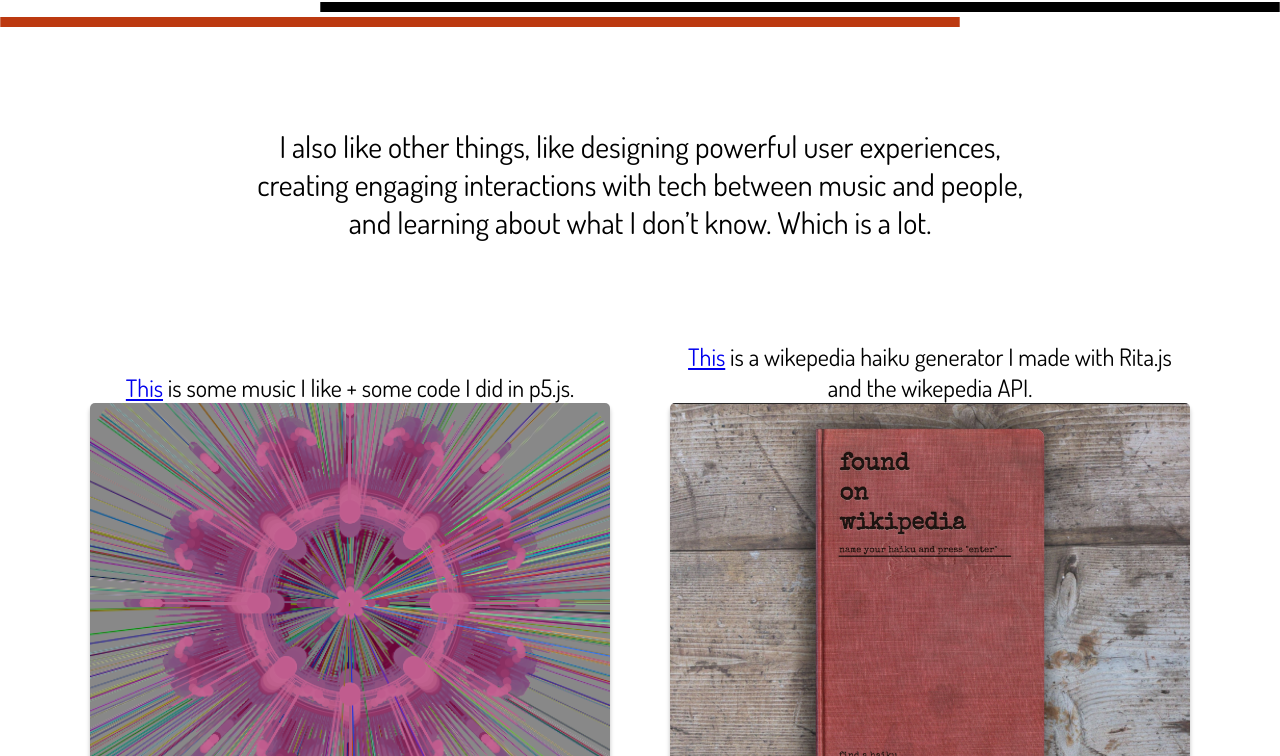
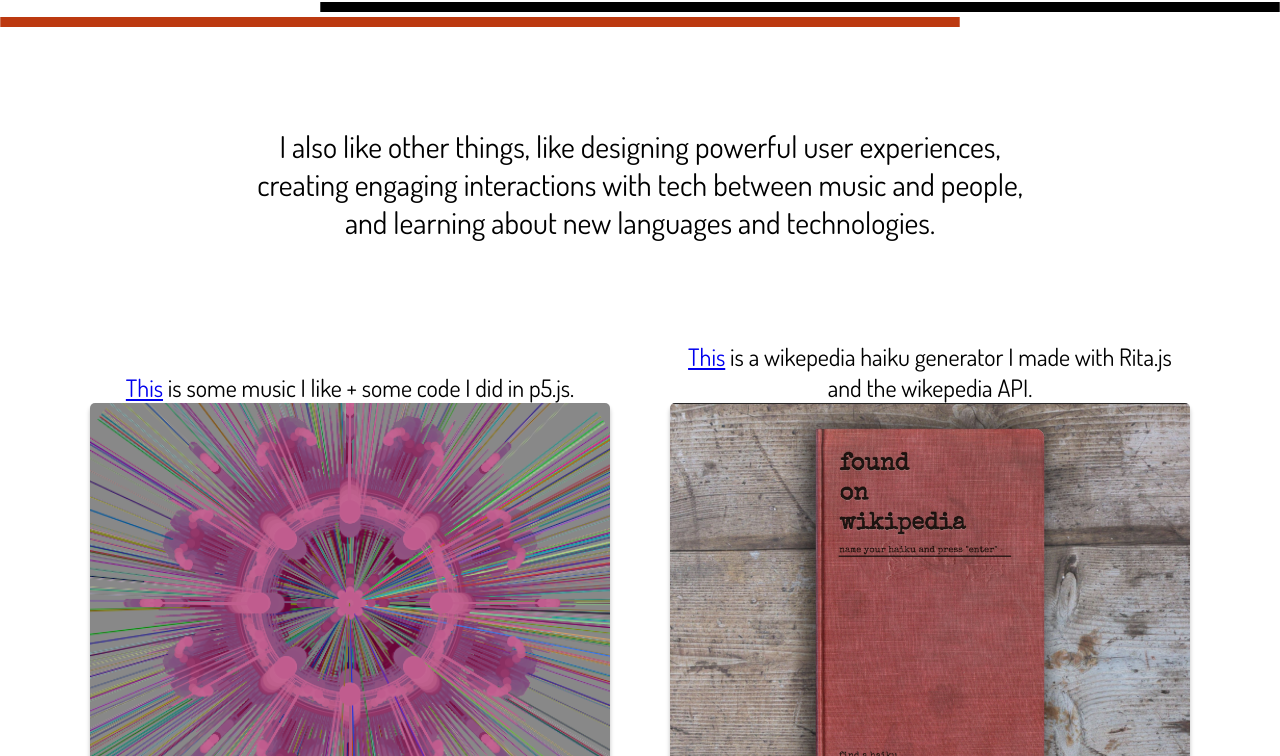
Before and after one commit to KaiElwood/KaiElwood.github.io, a plain HTML site: page index.html in a window 1280 px wide. Shown: the part 1975-2731 px from the top of the page. Drawn offline with Linux system fonts and the light colour scheme.

Commit message:
changed text

```diff
--- a/index.html
+++ b/index.html
@@ -69,7 +69,7 @@
 
 
     <div class="section2">
-      <h4 class="longer-text">I also like other things, like designing powerful user experiences, creating engaging interactions with tech between music and people, and learning about what I don’t know. Which is a lot.</h3>
+      <h4 class="longer-text">I also like other things, like designing powerful user experiences, creating engaging interactions with tech between music and people, and learning about new languages and technologies.</h3>
     </div>
 
     <!-- grid -->
```
